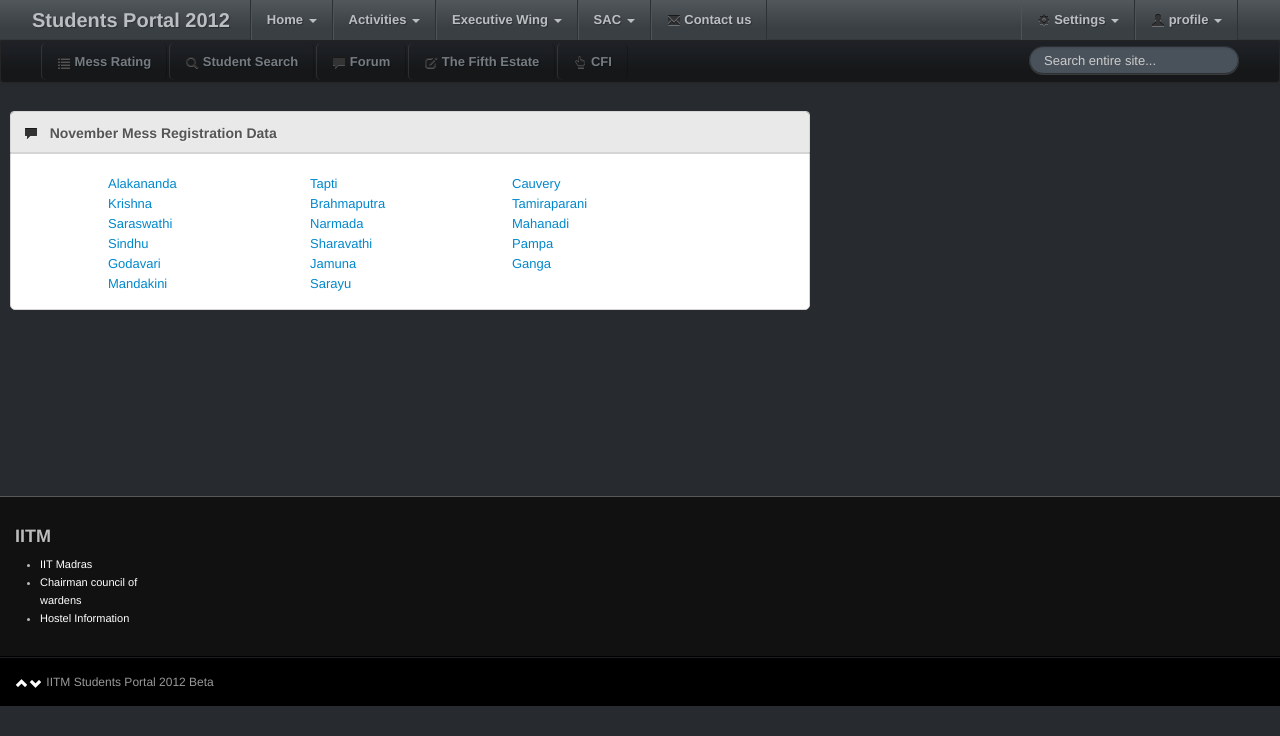
After one commit to webops-iitm/IITMStudentsPortal12, a PHP site: page /november.php in a window 1280 px wide. The commit adds this page. Shown: the top 736 px of the page. Run offline with PHP 8.4, Linux system fonts and the light colour scheme; a stand-in replaces the project's code that opens the database connection.

Commit message:
november mess endorsement publish

```diff
--- a/apps/home/profile.php
+++ b/apps/home/profile.php
@@ -1,4 +1,5 @@
 <?php
+
 	if( $secretary == 1 )
 		include( "secretary_page.php" );
 	else {
--- a/config.php
+++ b/config.php
@@ -1,4 +1,6 @@
 <?php
+	error_reporting(0);
+
 	if(isset($_SESSION['uname']))
 	{
 		$loggedin=1;
--- /dev/null
+++ b/november.php
@@ -0,0 +1,66 @@
+<?php
+	include("db.php");
+
+	session_start();
+
+	if (isset($_COOKIE["user"]))
+		$_SESSION['uname'] = $_COOKIE["user"];
+
+	include("config.php");
+
+	include("header.php");
+
+?>
+<div id = "profile" class="row-fluid">
+
+<div class="span8">
+	<div id="widget" class="widget" style="width:800px; margin:10px; position:relative; top:0px; right:0px;">
+		<div class="widget-header">
+			<i class="icon-comment"></i>
+			<h3>November Mess Registration Data</h3>
+		</div> <!-- /widget-header -->
+		<div class="widget-content" id="widget-content">
+			<div class="shortcuts">
+			<center>
+			<table>
+				<tr>
+					<td style="width:200px;"><a href="data/mess/registration/november/Alakananda.xlsx">Alakananda</a></td>
+					<td style="width:200px;"><a href="data/mess/registration/november/Tapti.xlsx">Tapti</a></td>
+					<td style="width:200px;"><a href="data/mess/registration/november/Cauvery.xlsx">Cauvery</a></td>
+				</tr>
+				<tr>
+					<td style="width:200px;"><a href="data/mess/registration/november/Krishna.xlsx">Krishna</a></td>
+					<td style="width:200px;"><a href="data/mess/registration/november/Brahmaputra.xlsx">Brahmaputra</a></td>
+					<td style="width:200px;"><a href="data/mess/registration/november/Tamiraparani.xlsx">Tamiraparani</a></td>
+				</tr>
+				<tr>
+					<td style="width:200px;"><a href="data/mess/registration/november/Saraswathi.xlsx">Saraswathi</a></td>
+					<td style="width:200px;"><a href="data/mess/registration/november/Narmada.xlsx">Narmada</a></td>
+					<td style="width:200px;"><a href="data/mess/registration/november/Mahanadi.xlsx">Mahanadi</a></td>
+				</tr>
+				<tr>
+					<td style="width:200px;"><a href="data/mess/registration/november/Sindhu.xlsx">Sindhu</a></td>
+					<td style="width:200px;"><a href="data/mess/registration/november/Sharavathi.xlsx">Sharavathi</a></td>
+					<td style="width:200px;"><a href="data/mess/registration/november/Pampa.xlsx">Pampa</a></td>
+				</tr>
+				<tr>
+					<td style="width:200px;"><a href="data/mess/registration/november/Godavari.xlsx">Godavari</a></td>
+					<td style="width:200px;"><a href="data/mess/registration/november/Jamuna.xlsx">Jamuna</a></td>
+					<td style="width:200px;"><a href="data/mess/registration/november/Ganga.xlsx">Ganga</a></td>
+				</tr>
+				<tr>
+					<td style="width:200px;"><a href="data/mess/registration/november/Mandakini.xlsx">Mandakini</a></td>
+					<td style="width:200px;"><a href="data/mess/registration/november/Sarayu (All).xlsx">Sarayu</a></td>
+				</tr>
+			</table>
+			</center>
+			</div>
+		</div>
+	</div>
+</div>
+</div>
+<?
+	include("footer.php");
+
+
+?>
```
